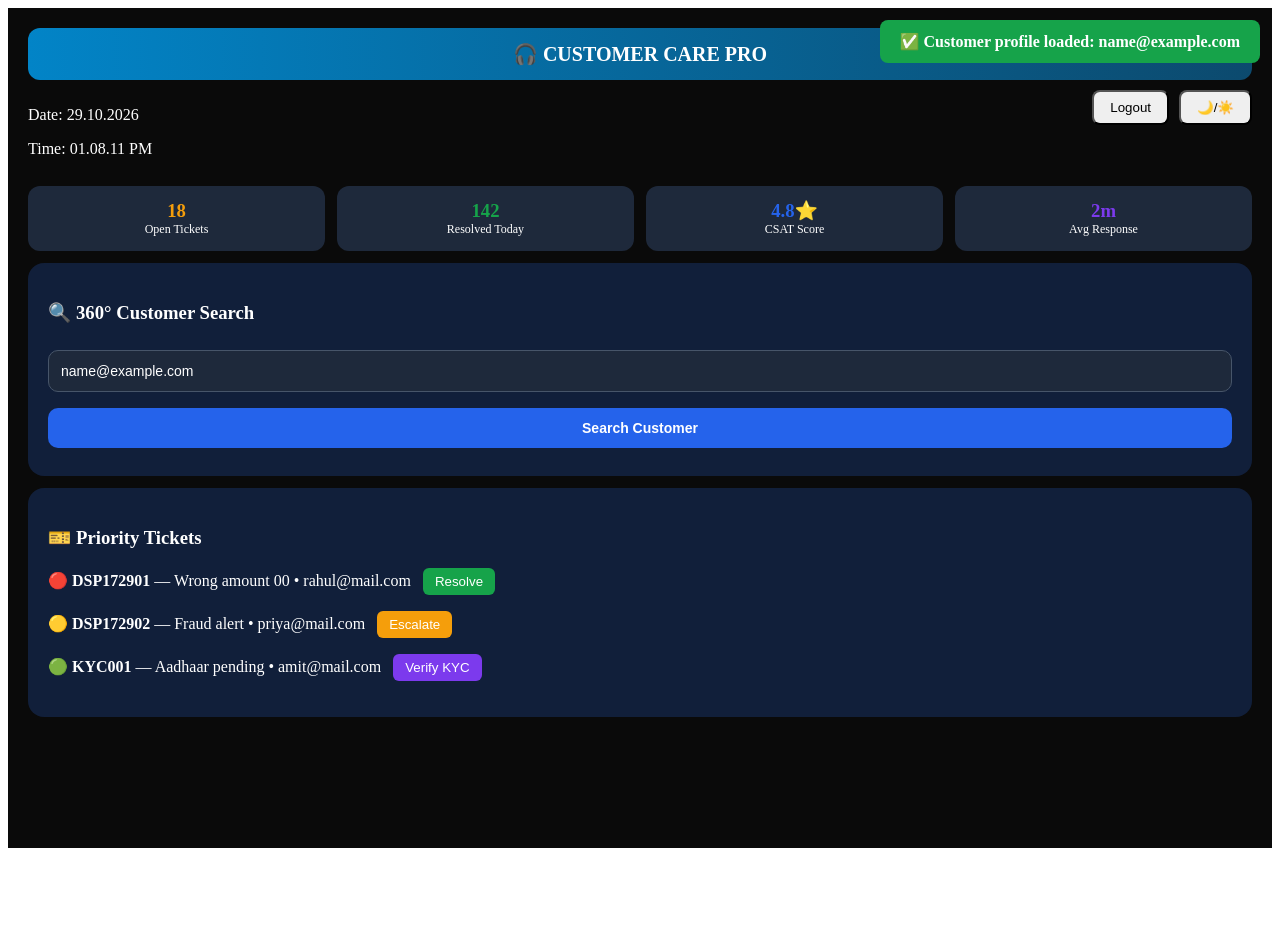
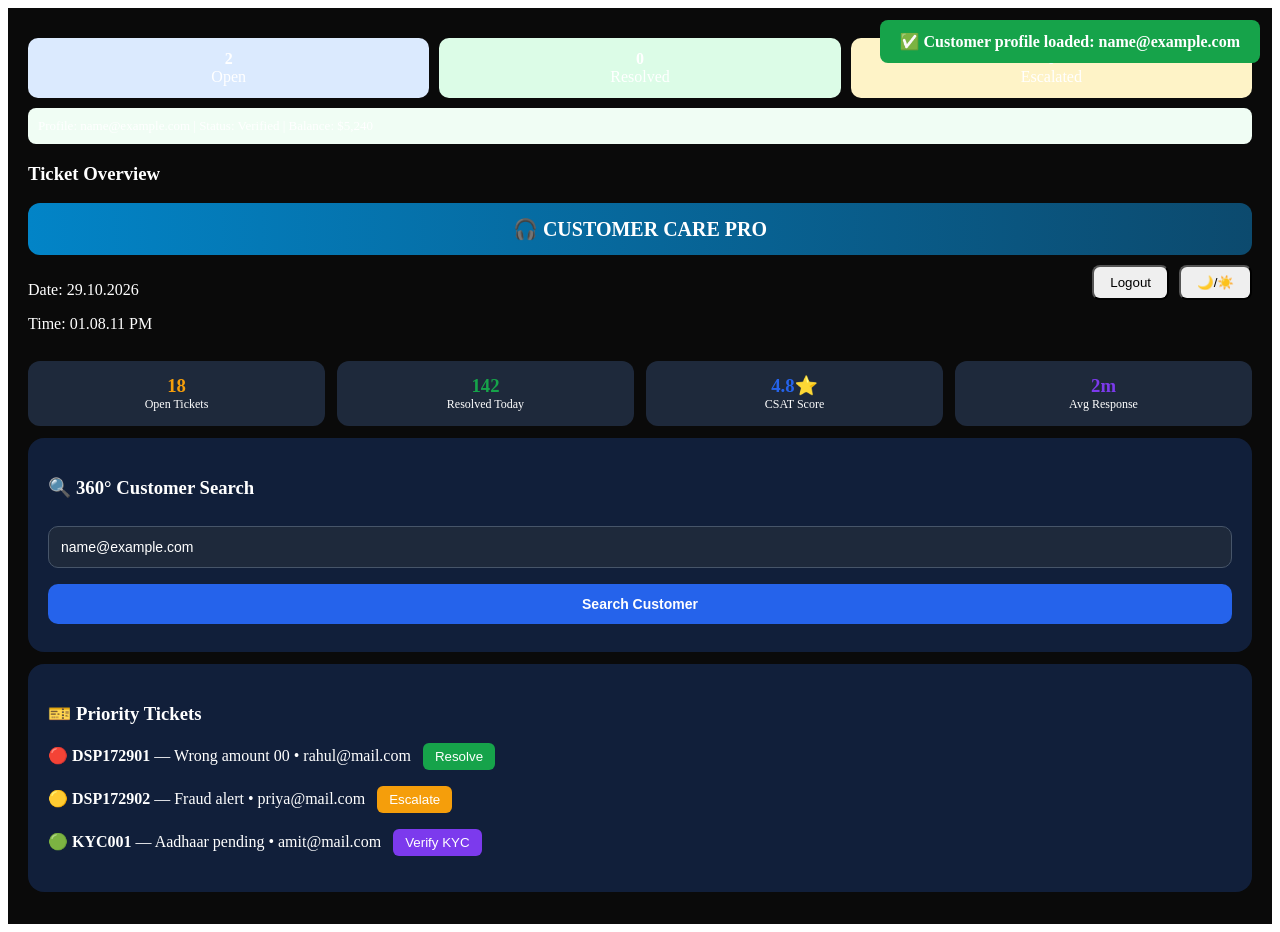
Before and after one commit to matiur25580/Enterprise-AI-Powered-Digital-Banking-Fraud-Detection-DevOps-Command-Center, a React (Vite) app in the folder client/: page /supportagent in a window 1280 px wide. Both pictures are taken after typing "name@example.com" into the empty fields and a click on the button "Search Customer". Before the commit the page ends 856 px from the top, so only its background shows below. Built offline with nearby package versions, Linux system fonts and the light colour scheme.

Commit message:
feat: support agent working

```diff
--- a/client/src/pages/SupportAgent.tsx
+++ b/client/src/pages/SupportAgent.tsx
@@ -7,6 +7,12 @@ export default function SupportAgent() {
   const [user] = useState(()=>{ try{ return JSON.parse(localStorage.getItem('trustshield_user')||'{}'); }catch(e){ return {}; } });
   const [msg, setMsg] = useState('');
   const [search, setSearch] = useState('');
+  const [tickets, setTickets] = useState([
+    {id:'DSP172901', issue:'Wrong amount', email:'rahul@mail.com', status:'Open', priority:'High'},
+    {id:'DSP172902', issue:'Fraud alert', email:'priya@mail.com', status:'Open', priority:'Medium'},
+    {id:'KYC001', issue:'Aadhaar pending', email:'amit@mail.com', status:'Pending', priority:'Low'},
+  ]);
+  const [searchResult, setSearchResult] = useState('');
   const dark = theme==='dark';
   const s={width:'100%',padding:'12px',margin:'8px 0',borderRadius:'10px',fontSize:'14px',boxSizing:'border-box' as const,
     background:dark?'#1e293b':'#ffffff',color:dark?'#ffffff':'#000000',border:dark?'1px solid #475569':'1px solid #cbd5e1'};
@@ -16,6 +22,13 @@ export default function SupportAgent() {
   return (
     <div style={{ background: dark?'#0a0a0a':'#f1f5f9', color: dark?'#fff':'#000', minHeight:'100vh', padding:'20px' }}>
       <SuccessToast msg={msg} onClose={()=>setMsg('')} />
+      <div style={{display:'flex',gap:'10px',margin:'10px 0'}}>
+        <div style={{flex:1,padding:'12px',background:'#dbeafe',borderRadius:'10px',textAlign:'center'}}><b>{tickets.filter(x=>x.status==='Open').length}</b><br/>Open</div>
+        <div style={{flex:1,padding:'12px',background:'#dcfce7',borderRadius:'10px',textAlign:'center'}}><b>{tickets.filter(x=>x.status==='Resolved'||x.status==='Verified').length}</b><br/>Resolved</div>
+        <div style={{flex:1,padding:'12px',background:'#fef3c7',borderRadius:'10px',textAlign:'center'}}><b>{tickets.filter(x=>x.status==='Escalated').length}</b><br/>Escalated</div>
+      </div>
+      {searchResult && <div style={{padding:'10px',background:'#f0fdf4',borderRadius:'8px',margin:'10px 0',fontSize:'13px'}}>{searchResult}</div>}
+      <h3>Ticket Overview</h3>
       {user.uid && <div>UID: {user.uid}</div>}
       <div style={{ background:'linear-gradient(90deg,#0284c7,#0c4a6e)', color:'#fff', padding:'14px', textAlign:'center', fontWeight:'bold', fontSize:'20px', borderRadius:'12px' }}>🎧 CUSTOMER CARE PRO</div>
       <div style={{ display:'flex', justifyContent:'space-between', marginTop:'10px', flexWrap:'wrap' }}>
@@ -34,13 +47,13 @@ export default function SupportAgent() {
       <div style={card}>
         <h3>🔍 360° Customer Search</h3>
         <input placeholder="Search by email / UID / phone" value={search} onChange={e=>setSearch(e.target.value)} style={s} />
-        <button onClick={()=>setMsg('Customer profile loaded: '+search)} style={{...s,background:'#2563eb',color:'#fff',border:'none',fontWeight:'bold'}}>Search Customer</button>
+        <button onClick={()=>{if(!search){setMsg('Enter email to search');return;} setSearchResult('Profile: '+search+' | Status: Verified | Balance: $5,240'); setMsg('Customer profile loaded: '+search);}} style={{...s,background:'#2563eb',color:'#fff',border:'none',fontWeight:'bold'}}>Search Customer</button>
       </div>
       <div style={card}>
         <h3>🎫 Priority Tickets</h3>
-        <p>🔴 <b>DSP172901</b> — Wrong amount 00 • rahul@mail.com <button onClick={()=>setMsg('Ticket DSP172901 resolved')} style={{marginLeft:'8px',padding:'6px 12px',borderRadius:'6px',border:'none',background:'#16a34a',color:'#fff'}}>Resolve</button></p>
-        <p>🟡 <b>DSP172902</b> — Fraud alert • priya@mail.com <button onClick={()=>setMsg('Ticket DSP172902 escalated to Risk')} style={{marginLeft:'8px',padding:'6px 12px',borderRadius:'6px',border:'none',background:'#f59e0b',color:'#fff'}}>Escalate</button></p>
-        <p>🟢 <b>KYC001</b> — Aadhaar pending • amit@mail.com <button onClick={()=>setMsg('KYC KYC001 verified')} style={{marginLeft:'8px',padding:'6px 12px',borderRadius:'6px',border:'none',background:'#7c3aed',color:'#fff'}}>Verify KYC</button></p>
+        <p>🔴 <b>DSP172901</b> — Wrong amount 00 • rahul@mail.com <button onClick={()=>{setTickets(tickets.map(x=>x.id==='DSP172901'?{...x,status:'Resolved'}:x)); setMsg('Ticket DSP172901 resolved');}} style={{marginLeft:'8px',padding:'6px 12px',borderRadius:'6px',border:'none',background:'#16a34a',color:'#fff'}}>Resolve</button></p>
+        <p>🟡 <b>DSP172902</b> — Fraud alert • priya@mail.com <button onClick={()=>{setTickets(tickets.map(x=>x.id==='DSP172902'?{...x,status:'Escalated'}:x)); setMsg('Ticket DSP172902 escalated to Risk');}} style={{marginLeft:'8px',padding:'6px 12px',borderRadius:'6px',border:'none',background:'#f59e0b',color:'#fff'}}>Escalate</button></p>
+        <p>🟢 <b>KYC001</b> — Aadhaar pending • amit@mail.com <button onClick={()=>{setTickets(tickets.map(x=>x.id==='KYC001'?{...x,status:'Verified'}:x)); setMsg('KYC KYC001 verified');}} style={{marginLeft:'8px',padding:'6px 12px',borderRadius:'6px',border:'none',background:'#7c3aed',color:'#fff'}}>Verify KYC</button></p>
       </div>
     </div>
   );
```
